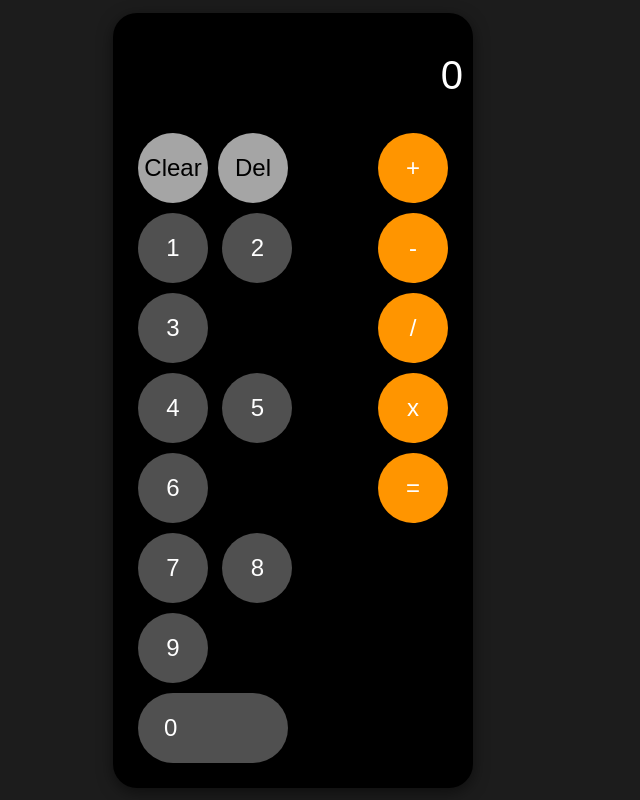
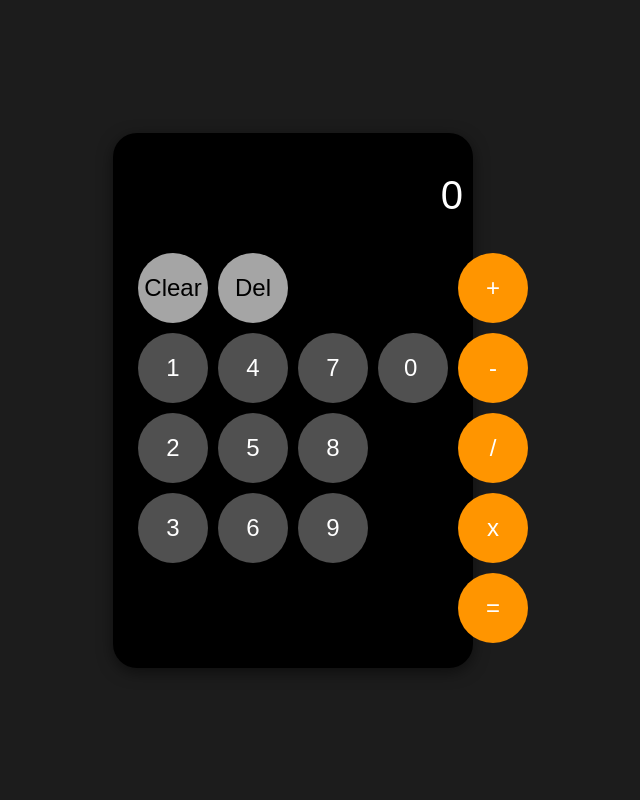
Before and after one commit to matheusturturro/calculadora, a plain HTML site: page javascript/projetocalc/index.html in a window 1280 px wide. Shown: the whole page, without its empty margins (347-987 px from the left). Drawn offline with Linux system fonts and the light colour scheme.

Commit message:
fix a posição do 0

```diff
--- a/javascript/projetocalc/index.css
+++ b/javascript/projetocalc/index.css
@@ -40,7 +40,11 @@ body {
 #numeros {
   width: 75%;
   display: flex;
-  flex-wrap: wrap;
+}
+
+#esquerda{
+    display: flex;
+    flex-direction: column;
 }
 
 #operadores {
@@ -76,7 +80,6 @@ button:hover {
 }
 
 button.zero {
-  width: calc(70px * 2 + 10px);
   border-radius: 35px;
   text-align: left;
   padding-left: 26px;
```
